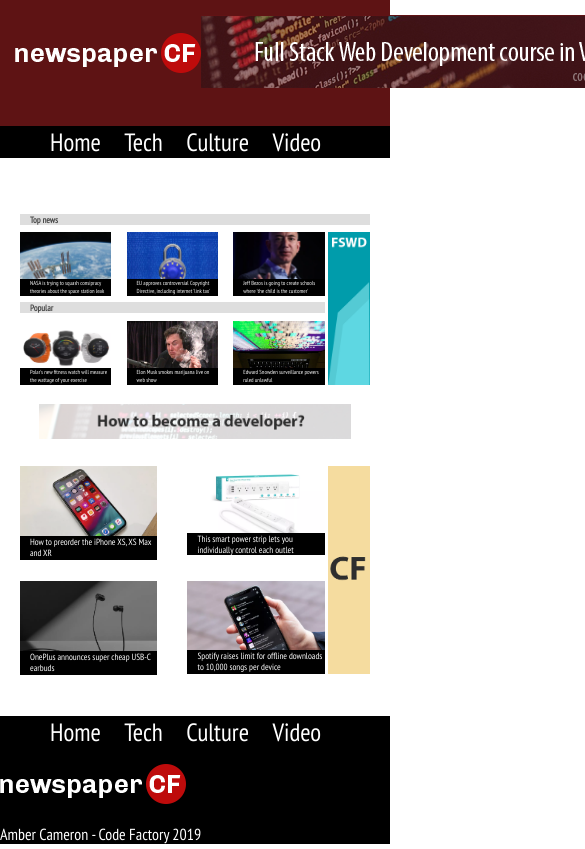
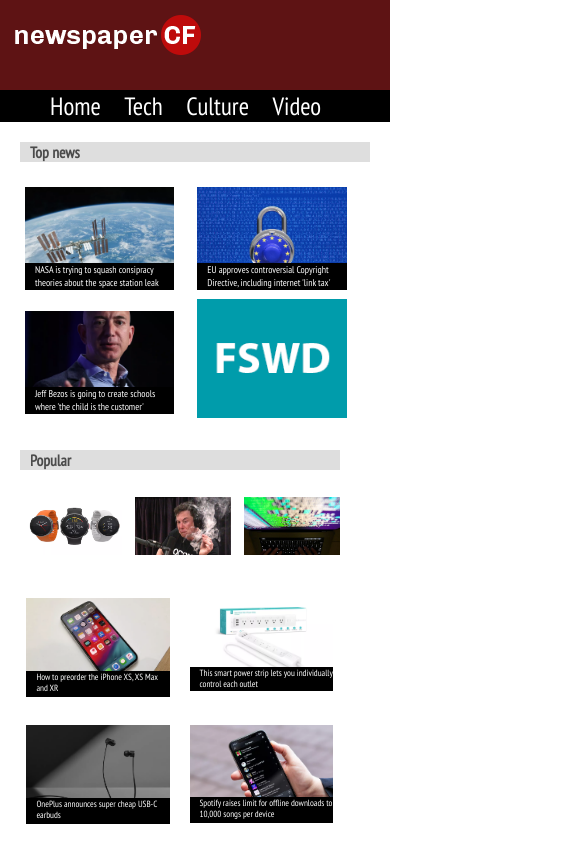
Before and after one commit to ambercameron/FSWD70-AmberCameron-CodeReview-02, a plain HTML site: page index.html in a window 390 px wide. Shown: the top 849 px of the page, 585 px wide, since content can reach past the window. Drawn offline with Linux system fonts and the light colour scheme.

Commit message:
all file update

```diff
--- a/index.html
+++ b/index.html
@@ -13,7 +13,7 @@
 			<span>
 				<img src="img\logo-newspaper-cf.png" alt="Newspaper CF Logo">
 			</span>
-			<span>
+			<span class="bannerall">
 				<a href="https://www.codefactory.wien">
 					<img src="img\banner-1.png" alt="FSWD course Vienna">
 				</a>
@@ -36,13 +36,12 @@
 			</ul>
 		</nav>
 	</header>
-	<div class="datebar">
+	<div id="datebar" class="bannerall">
 		<p>Insert Date</p>
 	</div>
 	<main>
-		<section>
 		<h1>Top news</h1>
-			<aside>
+			<aside class="bannerall">
 				<a href="https://www.codefactory.wien">
 					<img src="img\banner-2.png" alt="FSWD course Vienna">
 				</a>
@@ -60,53 +59,59 @@
 					<img src="img\jeff.png" alt="Jeff Bezos">
 					<p>Jeff Bezos is going to create schools where 'the child is the customer'</p>
 				</div>
+				<div id="mobonly">
+					<a href="https://www.codefactory.wien">
+						<img src="img\banner-mobile-fswd.png" alt="FSWD">
+					</a>
+				</div>
 			</div>
 		<h2>Popular</h2>
+		<div id="problemarea">
 			<div id="news2">
-				<div>
+				<div id="mobl1">
 					<img src="img\polar.png" alt="Polar watches">
 					<p>Polar's new fitness watch will measure the wattage of your exercise</p>
 				</div>
-				<div>
+				<div id="mobr1">
 					<img src="img\musk.jpg" alt="Elon Musk smoking">
 					<p>Elon Musk smokes marijuana live on web show</p>
 				</div>
-				<div>
+				<div id="mobl2">
 					<img src="img\snowden.jpg" alt="Surveillance">
 					<p>Edward Snowden surveillance powers ruled unlawful</p>
 				</div>
 			</div>
-		</section>
-		<section id="banner3">
+			<section id="banner3" class="bannerall">
 					<a href="https://www.codefactory.wien">
 						<img src="img\banner-3.png" alt="How to become a developer">
 					</a>
 			</section>
 			<section>
-			<aside>
+				<aside class="bannerall">
 					<a href="https://www.codefactory.wien">
 						<img src="img\banner-4.png" alt="Code Factory">
 					</a>
 				</aside>
 					<div id= "news3">
-					<div>
+						<div id="mobr2">
 							<img src="img\iphone.png" alt="Iphone">
 							<p>How to preorder the iPhone XS, XS Max and XR</p>
 						</div>
-					<div>
+						<div id="mobl3">
 							<img src="img\smart.png" alt="Power Strip">
 							<p>This smart power strip lets you individually control each outlet</p>
 						</div>
-					<div>
+						<div id="mobr3">
 							<img src="img\one.png" alt="Earphones">
 							<p>OnePlus announces super cheap USB-C earbuds</p>
 						</div>
-					<div>
+						<div id="mobl4">
 							<img src="img\phone.png" alt="Phone">
 							<p>Spotify raises limit for offline downloads to 10,000 songs per device</p>
 						</div>
 				</div>
 			</section>
+		</div>
 	</main>
 	<footer>
 		<ul>
@@ -127,5 +132,4 @@
 		<p>Amber Cameron - Code Factory 2019</p>
 	</footer>
 </body>
-</body>
 </html>
--- a/style.sass
+++ b/style.sass
@@ -32,11 +32,15 @@ section
 	font-size: 1.5vw
 
 h1
+	margin: 20px
 	background-color: #DEDEDE
 	color: #4B4B4B
 	padding-left: 10px
+	font-size: 4vw
 
 aside
+	margin: 20px
+	margin-top: 10px
 	display: inline
 	float: right
 	width: 12%
@@ -45,10 +49,12 @@ aside img
 	width: 100%
 
 #news1
+	margin: 20px
+	font-size: 1.5vw
 	display: flex
 	justify-content: space-between
 	align-items: center
-	width: 87%
+	width: 82%
 
 #news1 div
 	width: 30%
@@ -65,16 +71,22 @@ aside img
 	top: 65%
 	background-color: black
 
+#mobonly
+	display: none
+
 h2
+	margin: 20px
 	background-color: #DEDEDE
 	color: #4B4B4B
-	width: calc(87% - 10px)
+	width: calc(82% - 10px)
 	padding-left: 10px
+	font-size: 4vw
 
 #news2
+	margin: 20px
 	display: flex
 	justify-content: space-between
-	width: 87%
+	width: 82%
 
 #news2 div
 	width: 30%
@@ -102,10 +114,11 @@ h2
 	width: 100%
 
 #news3
+	margin: 20px
 	display: flex
 	flex-wrap: wrap
 	justify-content: space-between
-	width: 87%
+	width: 82%
 	font-size: 2.3vw
 
 #news3 div
@@ -116,7 +129,6 @@ h2
 
 #news3 img
 	width: 100%
-
 
 #news3 div p
 	text-align: wrap
@@ -129,5 +141,111 @@ h2
 	background-color: black
 
 footer
+	display: block
 	background-color: black
 	list-style: none
+	padding: 0px
+	height: 150px
+	position: relative
+	ul
+		text-align: left
+	img
+		position: absolute
+		right: 15px
+	p
+		margin: 0
+		position: absolute
+		top: 80%
+		left: 40%
+
+@media screen and (max-width: 800px)
+
+	#mobonly
+		display: initial
+
+	section
+		margin: 0px
+
+	#news1
+		display: flex
+		flex-wrap: wrap
+		align-items: center
+		width: 85%
+		font-size: 2.5vw
+
+	#news1 div
+		width: 45%
+		height: 45%
+		position: relative
+		margin: 1.5%
+
+	#news1 div img
+		width: 100%
+
+	h3
+		width: 100%
+
+	#news3
+		max-width: 100%
+
+	#news2
+		max-width: 100%
+
+	#mobl1
+		margin: 2%
+		top: 14%
+		left: 0
+		min-width: 30%
+
+	#mobl2
+		margin: 2%
+		top: 38%
+		left: 0
+		min-width: 30%
+
+	#mobl3
+		margin: 2%
+		top: 62%
+		left: 0
+		min-width: 45%
+
+	#mobl4
+		margin: 2%
+		top: 86%
+		left: 0
+		min-width: 40%
+
+	#mobr1
+		margin: 2%
+		top: 14%
+		float: right
+		min-width: 30%
+
+	#mobr2
+		margin: 2%
+		top: 38%
+		float: right
+		min-width: 45%
+
+	#mobr3
+		margin: 2%
+		top: 62%
+		float: right
+		min-width: 45%
+
+	.bannerall
+		display: none
+
+	footer
+		ul
+			text-align: center
+		img
+			position: static
+			display: block
+			margin-left: auto
+			margin-right: auto
+		p
+			margin: 0
+			position: static
+			display: block
+			text-align: center
```
Also changed, not shown: style.css, 1 other file. Lines whose indentation alone changed are shown as unchanged.
